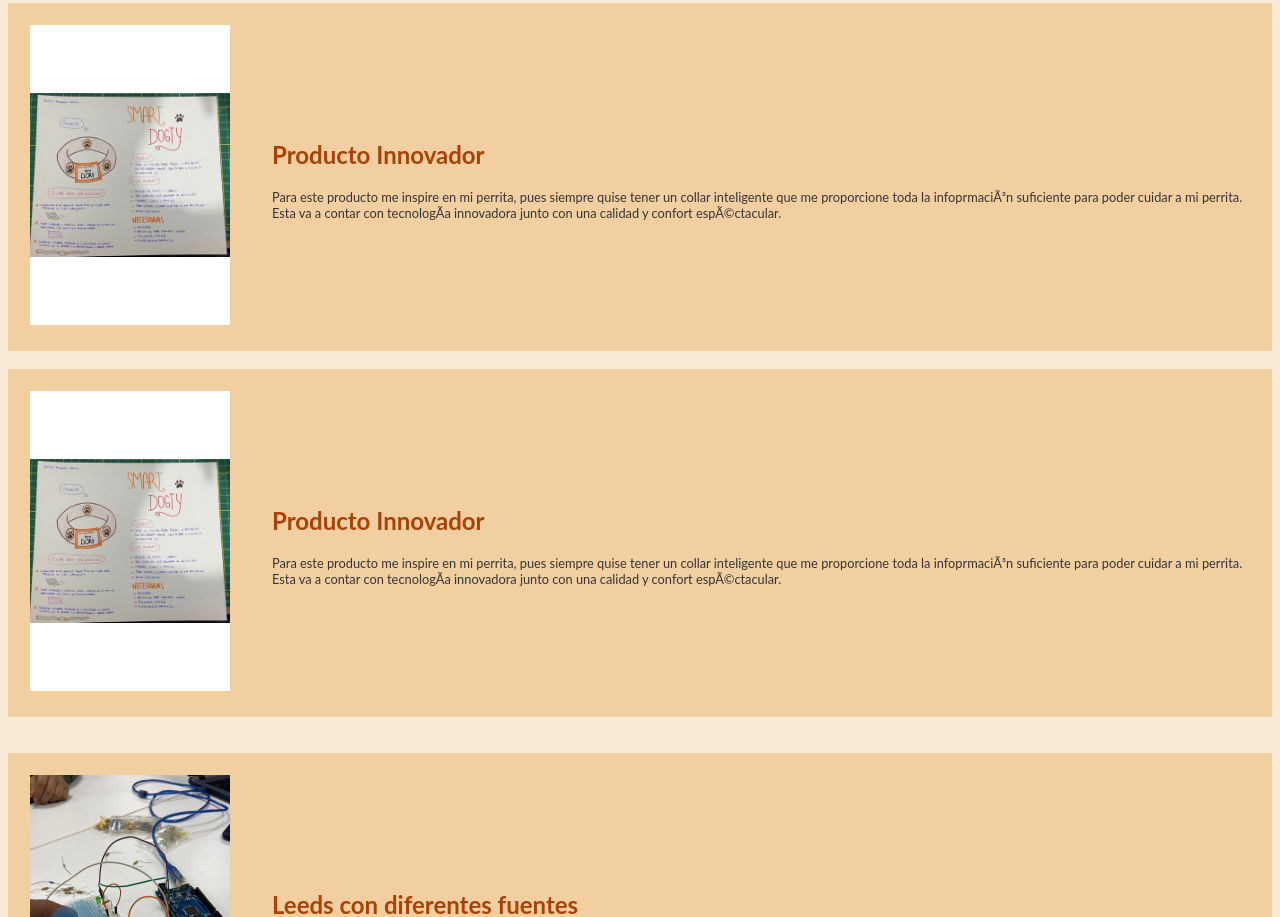
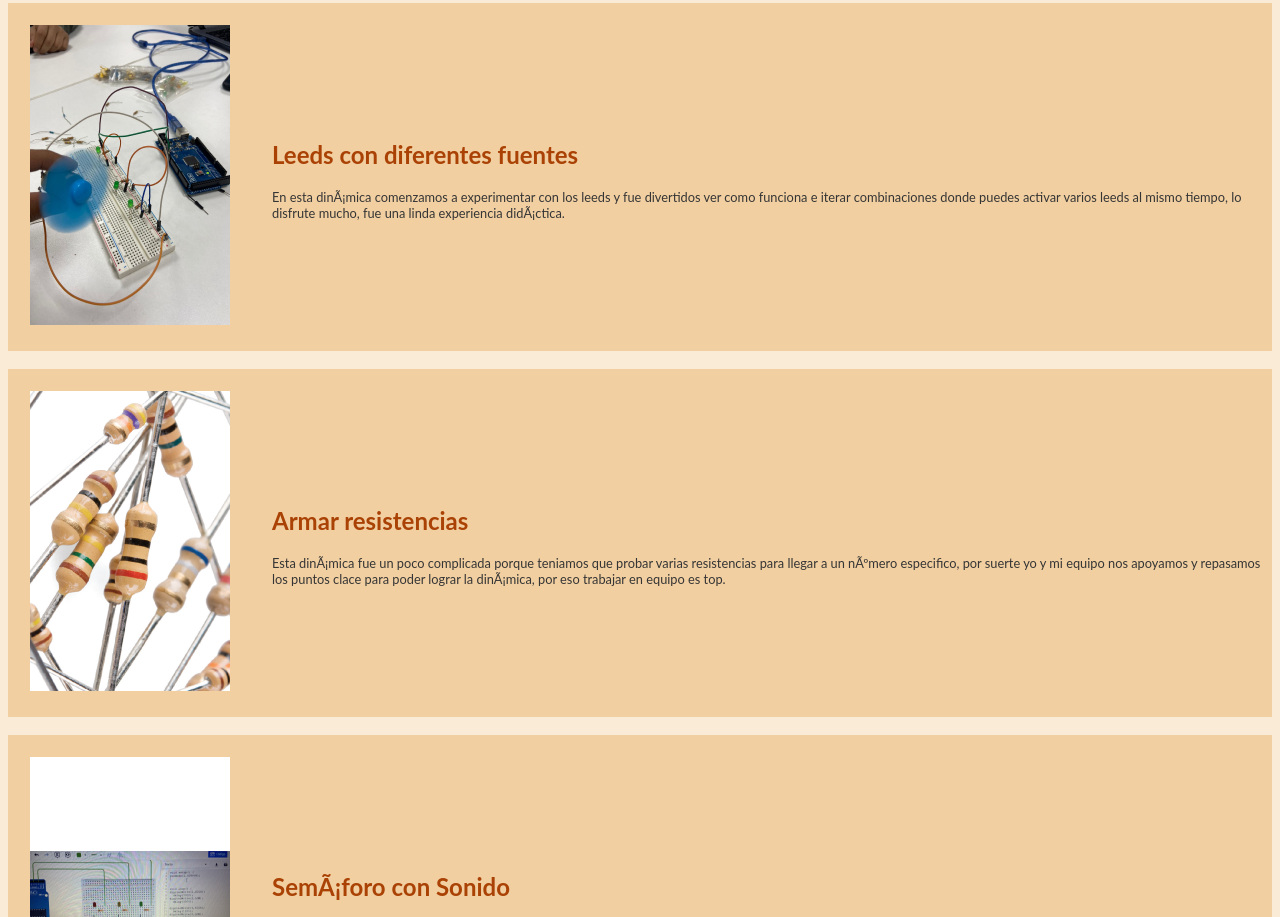
Before and after one commit to diegofonkenpaisig/paginawebpersonal, a plain HTML site: page index.html in a window 1280 px wide. Shown: the part 1561-2478 px from the top of the page. Drawn offline with Linux system fonts and the light colour scheme.

Commit message:
version 3

```diff
--- a/index.html
+++ b/index.html
@@ -89,47 +89,7 @@
             </tr>
             </table>
         </section>
-<br>
-        <section style="background-color:rgb(241, 207, 161);">
-            <table>
-            <tr>
-            <td style="padding-left: 20px; padding-top: 20px; padding-right: 20px; padding-bottom: 20px;">
-                <img src="04.jpg", width="200" height="300">
-            </td>
-            <td style="padding-left: 20px;">
-            <h1 style="font-family: 'Lato', sans-serif; font-size: 150%; color: rgb(170, 66, 5);">Producto Innovador</h1>
-            <article>
-                 <p style="font-family: 'Lato', sans-serif; font-size: 80%;  color: rgb(53, 53, 53);">
-                Para este producto me inspire en mi perrita, pues siempre quise tener un
-                collar inteligente que me proporcione toda la infoprmación suficiente para poder cuidar a mi perrita.
-                Esta va a contar con tecnología innovadora junto con una calidad y confort espéctacular.
-                </p>
-            </td>
-             </article>
-            </tr>
-            </table>
-        </section>
-<br>
-        <section style="background-color:rgb(241, 207, 161);">
-            <table>
-            <tr>
-            <td style="padding-left: 20px; padding-top: 20px; padding-right: 20px; padding-bottom: 20px;">
-                <img src="04.jpg", width="200" height="300">
-            </td>
-            <td style="padding-left: 20px;">
-            <h1 style="font-family: 'Lato', sans-serif; font-size: 150%; color: rgb(170, 66, 5);">Producto Innovador</h1>
-            <article>
-                 <p style="font-family: 'Lato', sans-serif; font-size: 80%;  color: rgb(53, 53, 53);">
-                Para este producto me inspire en mi perrita, pues siempre quise tener un
-                collar inteligente que me proporcione toda la infoprmación suficiente para poder cuidar a mi perrita.
-                Esta va a contar con tecnología innovadora junto con una calidad y confort espéctacular.
-                </p>
-            </td>
-             </article>
-            </tr>
-            </table>
-        </section>
-<br>
+
 <br>
         <section style="background-color:rgb(241, 207, 161);">
             <table>
```
